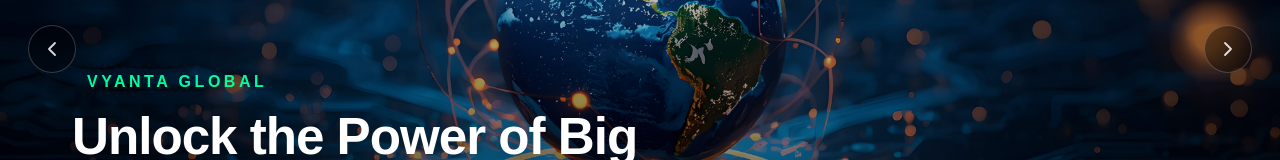
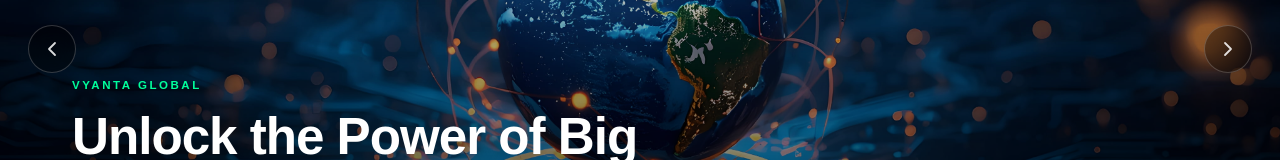
Before and after one commit to AkshatDev2002/Vyanta-Global-Official, a Next.js app: page / in a window 1280 px wide. Shown: the part 421-581 px from the top of the page. Built offline with nearby package versions, Linux system fonts and the light colour scheme; no server answers; what react-google-recaptcha-v3 would draw is missing.

Commit message:
Updated Image Banner

```diff
--- a/src/components/Hero/Hero.module.css
+++ b/src/components/Hero/Hero.module.css
@@ -8,6 +8,7 @@
 ── */
 .hero {
   position: relative;
+  z-index: 1; /* explicitly low — never competes with nav z-index: 9999 */
   /* Break out of parent container constraints */
   width: 100vw;
   margin-left: calc(50% - 50vw);
@@ -90,8 +91,7 @@
 
 /* Small tag above headline */
 .slideTag {
-  font-size: 1rem;
-  margin-left: 15px;
+  font-size: 0.72rem;
   font-weight: 700;
   letter-spacing: 0.22em;
   text-transform: uppercase;
@@ -251,7 +251,7 @@
 /* ── Scroll hint ── */
 .scrollHint {
   position: absolute;
-  bottom: 6px;
+  bottom: 36px;
   left: 72px;
   z-index: 20;
   display: flex;
@@ -265,6 +265,12 @@
 
 .scrollHint:hover { opacity: 1; }
 
+.scrollLine {
+  width: 1px;
+  height: 36px;
+  background: linear-gradient(to bottom, rgba(255,255,255,0), rgba(255,255,255,0.7));
+  animation: scrollPulse 2s ease-in-out infinite;
+}
 
 @keyframes scrollPulse {
   0%, 100% { opacity: 0.4; transform: scaleY(1); }
--- a/src/components/Navbar/Navbar.module.css
+++ b/src/components/Navbar/Navbar.module.css
@@ -295,7 +295,7 @@
   right: 0;
   width: 100%;
   height: 70px;
-  z-index: 50;
+  z-index: 9999;
   background: linear-gradient(
     to right,
     rgba(12, 12, 12, 0.97),
@@ -343,6 +343,7 @@
   top: 70px;
   left: 0;
   right: 0;
+  z-index: 9998;
   max-height: calc(100vh - 70px);
   background: linear-gradient(
     to bottom,
```
